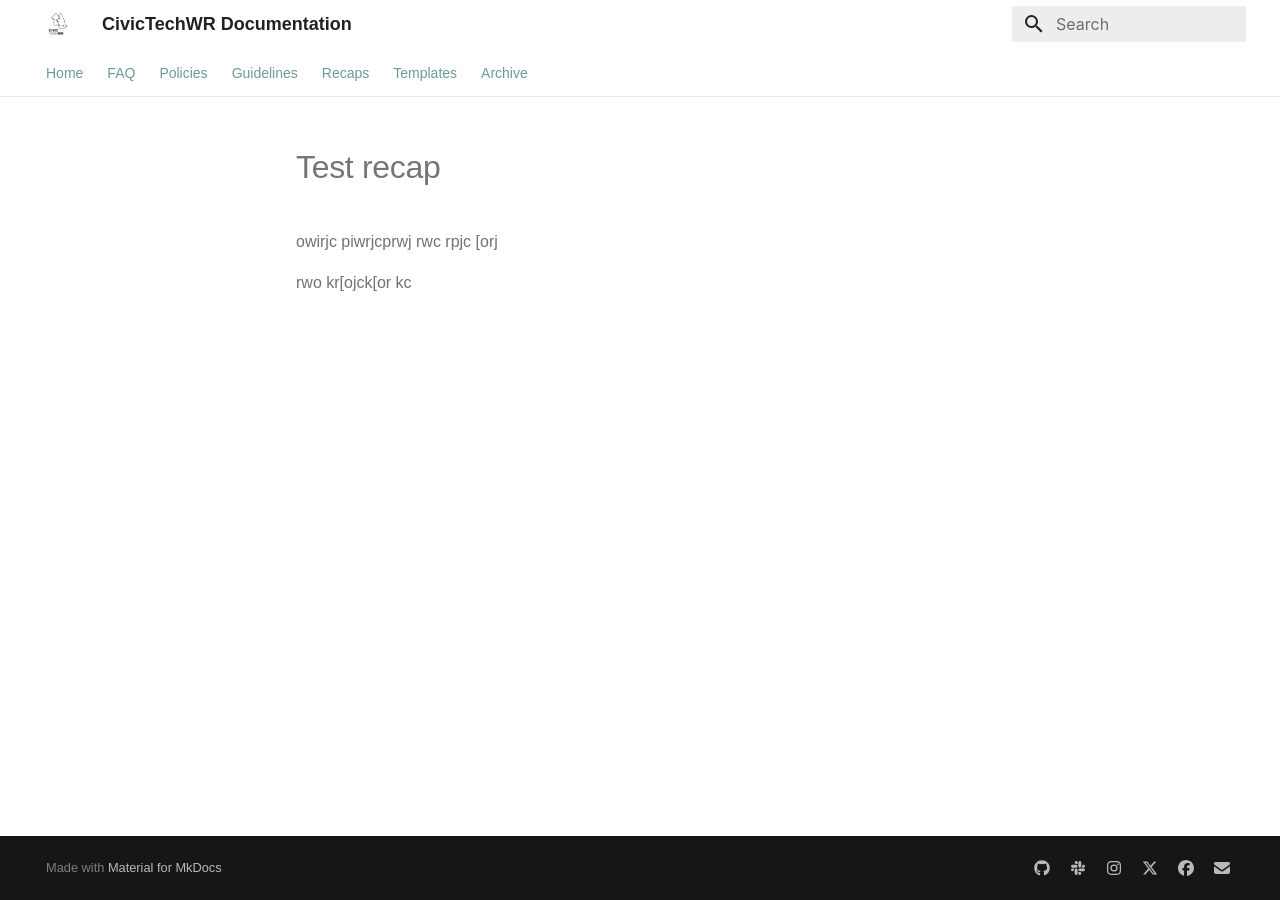
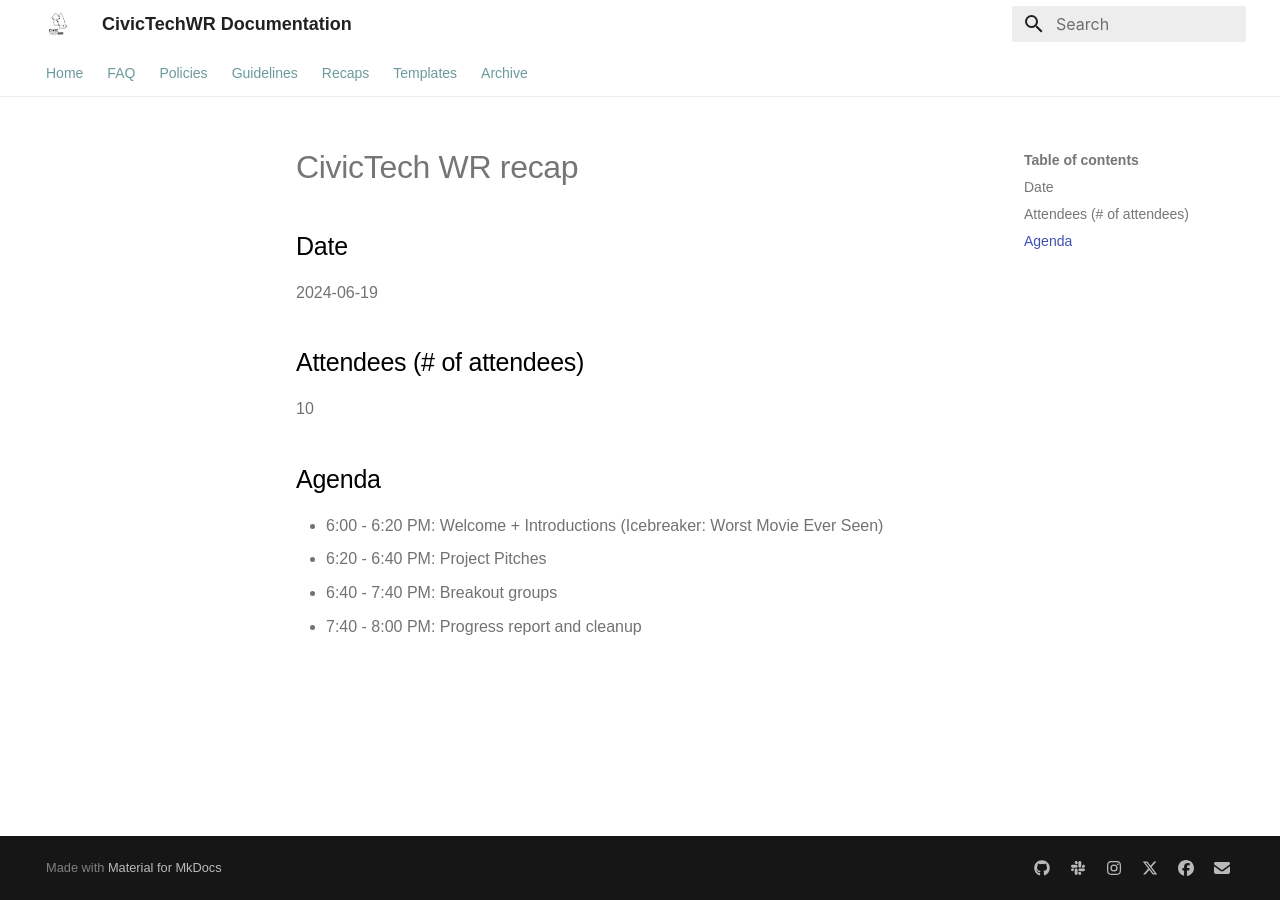
Before and after one commit to CivicTechWR/CTWR-Organization-Documentation, an MkDocs documentation site: the page built from docs/recaps/Test_recap.md, in a window 1280 px wide. Built offline with MkDocs 1.6.1 and Material for MkDocs 9.7.7, drawn with Linux system fonts in a browser that asks for light colours; some web fonts are replaced.

Commit message:
Update Test_recap.md

```diff
--- a/docs/recaps/Test_recap.md
+++ b/docs/recaps/Test_recap.md
@@ -1,4 +1,16 @@
-owirjc piwrjcprwj
-rwc rpjc [orj
+# CivicTech WR recap
 
-rwo kr[ojck[or kc
+## Date
+
+2024-06-19
+
+## Attendees (# of attendees)
+
+10
+
+## Agenda
+
+- 6:00 - 6:20 PM: Welcome + Introductions (Icebreaker: Worst Movie Ever Seen)
+- 6:20 - 6:40 PM: Project Pitches
+- 6:40 - 7:40 PM: Breakout groups
+- 7:40 - 8:00 PM: Progress report and cleanup
```
